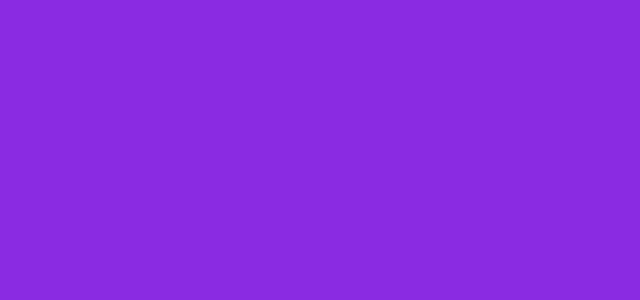
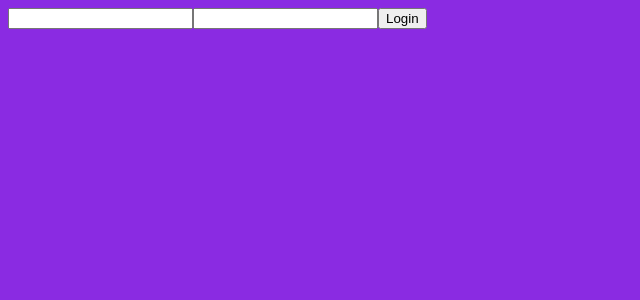
Before and after one commit to Gurrnos/DegreeProject-Node.js-vs-Python, a React (Vite) app in the folder frontend/: page /Login in a window 1280 px wide. Shown: the top 300 px of the page, without its empty margins (0-640 px from the left). Built offline with nearby package versions, Linux system fonts and the light colour scheme.

Commit message:
Commit nr something

```diff
--- a/frontend/src/routes/Login.jsx
+++ b/frontend/src/routes/Login.jsx
@@ -1,7 +1,33 @@
+import { useState } from "react";
+
 const Login = () => {
+    const [userData, setUserData] = useState({
+        username: "",
+        password: "",
+    })
+  function handleChange(e) {
+    const { name, value } = e.target;
+
+    setUserData((prevState) => ({
+      ...prevState,
+      [name]: value,
+    }));
+  }
+  function Login(e) {
+    const data = {
+        ...userData
+    }
+  }
+
   return (
     <>
-      <div id="wrapper"></div>
+      <div>
+        <form onSubmit={Login}>
+          <input type="text" id="username" name="username" required onChange={handleChange}/>
+          <input type="password" id="password" name="password" required onChange={handleChange}/>
+          <input type="submit" value="Login"/>
+        </form>
+      </div>
     </>
   );
 };
```
